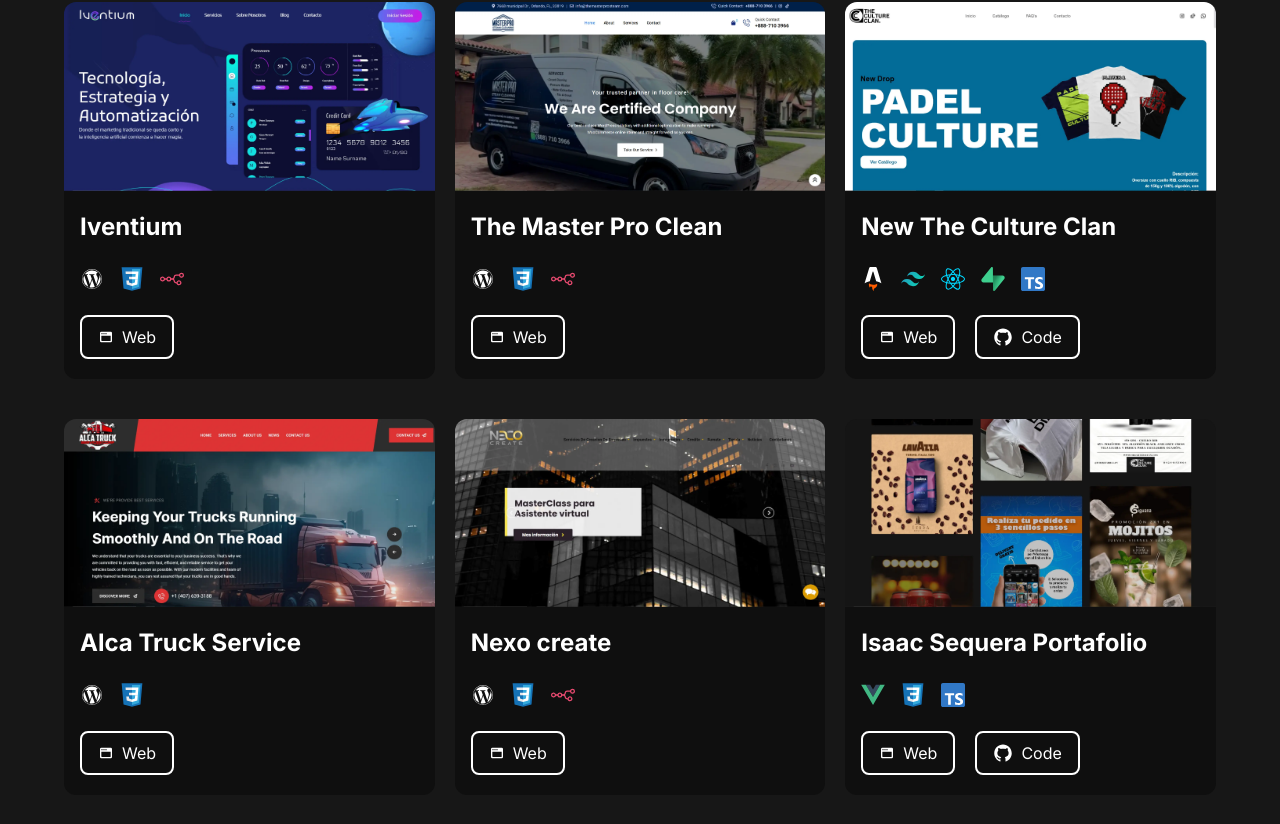
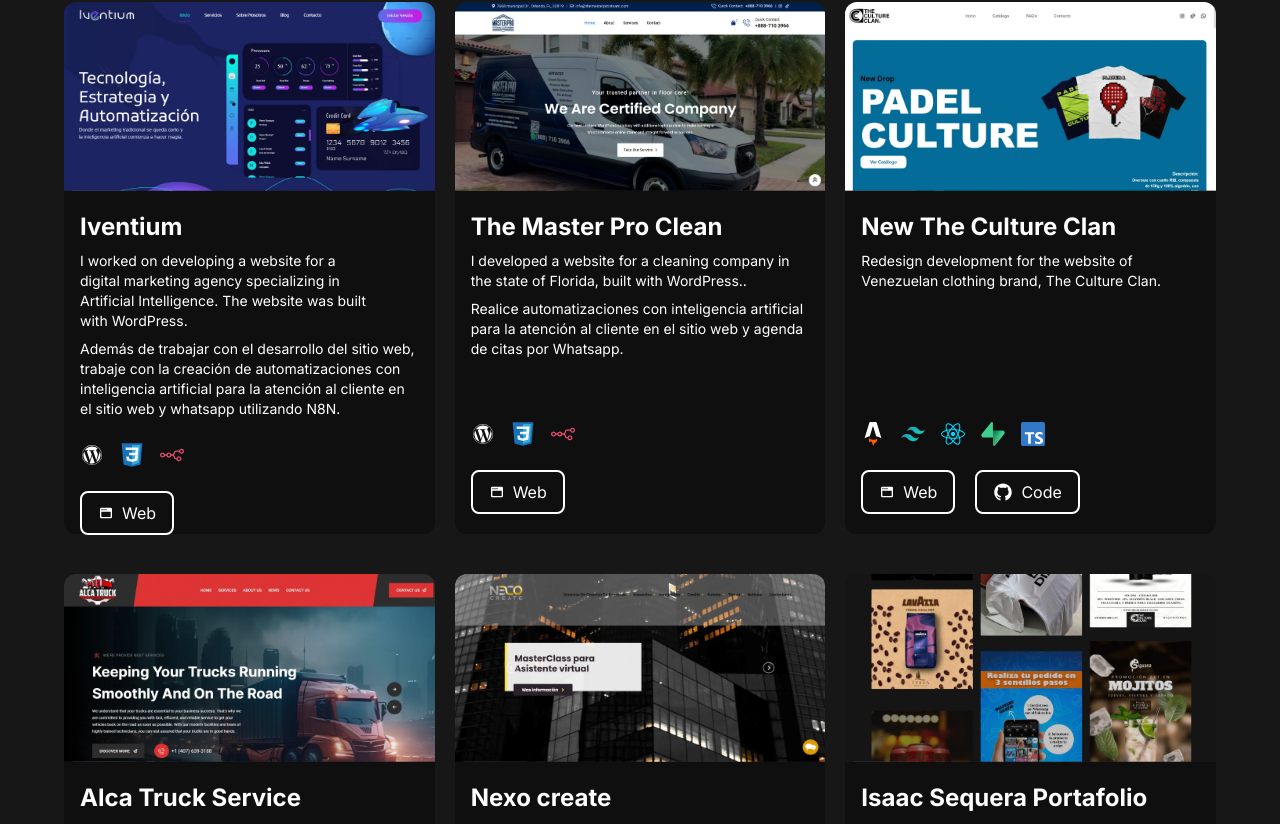
Before and after one commit to jgra1999/portafolio-2024, a Next.js app: page /en in a window 1280 px wide. Shown: the part 1122-1946 px from the top of the page. Built offline with nearby package versions, Linux system fonts and the light colour scheme; what tailwindcss-animated would draw is missing.

Commit message:
Refactor ProjectCard component to support multiple descriptions and update ProjectTabs accordingly

```diff
--- a/src/components/ProjectTabs.tsx
+++ b/src/components/ProjectTabs.tsx
@@ -28,8 +28,9 @@
 								<ProjectCard
 									key={project.id}
 									name={project.name}
-									description_es={project.description_es}
-									description_en={project.description_en}
+									description1_es={project.description1_es}
+									description2_es={project.description2_es}
+									description1_en={project.description1_en}
 									image={project.image}
 									stack={project.stack}
 									web_url={project.web_url}
@@ -43,8 +44,8 @@
 							<ProjectCard
 								key={project.id}
 								name={project.name}
-								description_es={project.description_es}
-								description_en={project.description_en}
+								description1_es={project.description1_es}
+								description1_en={project.description1_en}
 								image={project.image}
 								stack={project.stack}
 								web_url={project.web_url}
@@ -57,8 +58,8 @@
 							<div key={project.id}>
 								<ProjectCard
 									name={project.name}
-									description_es={project.description_es}
-									description_en={project.description_en}
+									description1_es={project.description1_es}
+									description1_en={project.description1_en}
 									image={project.image}
 									stack={project.stack}
 									web_url={project.web_url}
--- a/src/components/projects/ProjectCard.tsx
+++ b/src/components/projects/ProjectCard.tsx
@@ -5,14 +5,16 @@
 
 export function ProjectCard({
 	name,
-	description_es,
-	description_en,
+	description1_es,
+	description2_es,
+	description1_en,
 	image,
 	stack,
 	web_url,
 	github_url
 }: ProjectCards) {
 	const [language, setLanguage] = useState('')
+
 	useEffect(() => {
 		const pathname = window.location.pathname // Obtiene la ruta completa (ej: /en/pagina)
 		setLanguage(pathname.split('/')[1]) // Divide la ruta y obtiene el segundo segmento
@@ -28,11 +30,18 @@
 				/>
 			</div>
 
-			<div className='bg-[#0c0c0c]/70 py-5 px-4 text-start rounded-b-xl'>
+			<div className='bg-[#0c0c0c]/70 py-5 px-4 text-start rounded-b-xl h-[343px] flex flex-col justify-between'>
+				<div>
 					<h4 className='font-bold text-2xl'>{name}</h4>
 					<p className='text-white text-sm mt-2'>
-					{language === 'en' ? description_en : description_es}
+						{language === 'en' ? description1_en : description1_es}
 					</p>
+					{description2_es && (
+						<p className='text-white text-sm mt-2'>{description2_es}</p>
+					)}
+				</div>
+
+				<div>
 					<div className='flex items-center gap-x-4 mt-6'>
 						{stack.map((IconComponent: any, index: number) => (
 							<IconComponent key={index} styles='w-6 h-6' />
@@ -63,5 +72,6 @@
 					</div>
 				</div>
 			</div>
+		</div>
 	)
 }
--- a/src/types/project-cards.ts
+++ b/src/types/project-cards.ts
@@ -1,8 +1,10 @@
 export interface ProjectCards {
 	id?: number
 	name: string
-	description_en: string
-	description_es: string
+	description1_en: string
+	description2_en?: string
+	description1_es: string
+	description2_es?: string
 	image: string
 	stack: any
 	web_url: string
```
Lines whose indentation alone changed are shown as unchanged.
